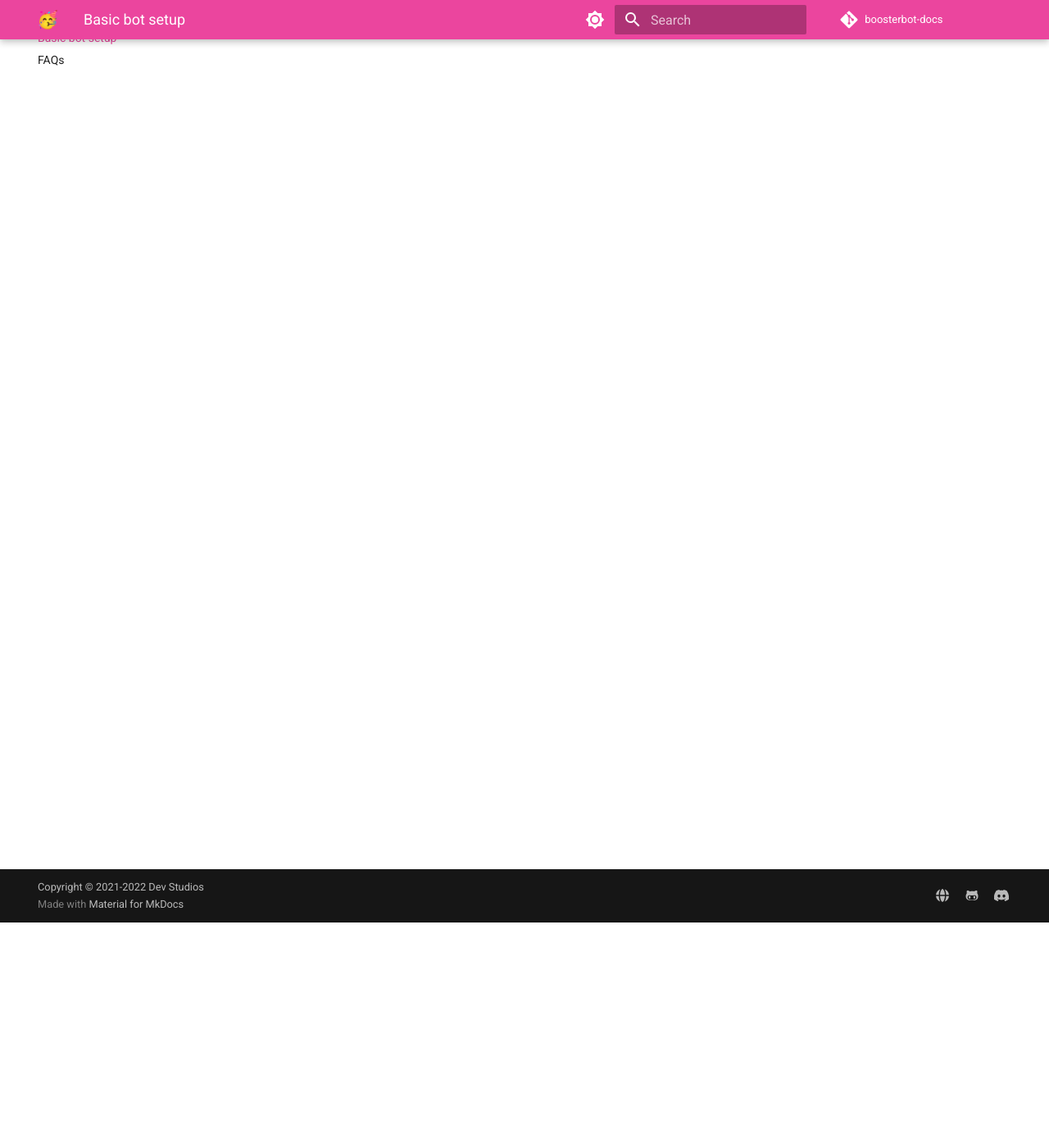
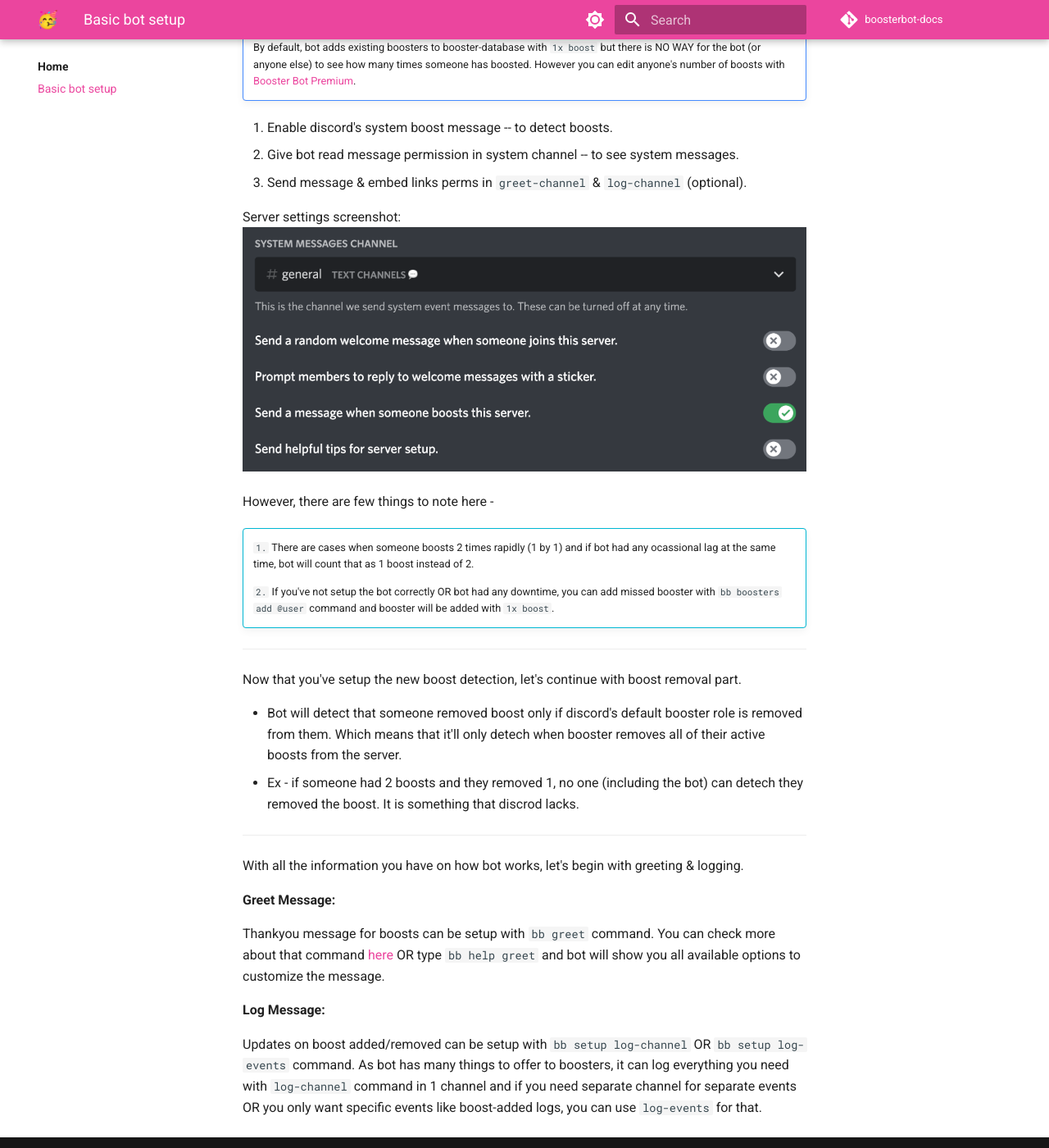
Before and after one commit to Booster-Bot-Discord/mkdocs-boosterbot, an MkDocs documentation site: the page built from docs/setup.md, in a window 1280 px wide and 1400 px high, scrolled down 275 px. Shown: the whole window at 82% size. Built offline with MkDocs 1.6.1 and Material for MkDocs 9.7.7, drawn with Linux system fonts in a browser that asks for light colours; comment, search, counter and statistics services are not loaded; some of the changed text lies outside the part shown.

Commit message:
basic setup

```diff
--- a/docs/setup.md
+++ b/docs/setup.md
@@ -1 +1,43 @@
-### Basic bot setup
+Let's setup few things so that bot can detect new boosters properly.
+
+!!! caution "Detecting members who boosted before bot was added:"
+
+    By default, bot adds existing boosters to booster-database with `1x boost` but there is NO WAY for the bot (or anyone else) to see how many times someone has boosted.
+    However you can edit anyone's number of boosts with [Booster Bot Premium](https://boosterbot.xyz/premium).
+
+1. Enable discord's system boost message -- to detect boosts.
+2. Give bot read message permission in system channel -- to see system messages.
+3. Send message & embed links perms in `greet-channel` & `log-channel` (optional).
+
+Server settings screenshot:
+![Server settings screenshot](./images/server-settings.png)
+
+However, there are few things to note here -
+
+!!! info ""
+
+    `1.` There are cases when someone boosts 2 times rapidly (1 by 1) and if bot had any ocassional lag at the same time, bot will count that as 1 boost instead of 2.
+
+    `2.` If you've not setup the bot correctly OR bot had any downtime, you can add missed booster with `bb boosters add @user` command and booster will be added with `1x boost`.
+
+---
+
+Now that you've setup the new boost detection, let's continue with boost removal part.
+
+-   Bot will detect that someone removed boost only if discord's default booster role is removed from them.
+    Which means that it'll only detech when booster removes all of their active boosts from the server.
+-   Ex - if someone had 2 boosts and they removed 1, no one (including the bot) can detech they removed the boost. It is something that discrod lacks.
+
+---
+
+With all the information you have on how bot works, let's begin with greeting & logging.
+
+**Greet Message:**
+
+Thankyou message for boosts can be setup with `bb greet` command.
+You can check more about that command [here](/commands/greet) OR type `bb help greet` and bot will show you all available options to customize the message.
+
+**Log Message:**
+
+Updates on boost added/removed can be setup with `bb setup log-channel` OR `bb setup log-events` command.
+As bot has many things to offer to boosters, it can log everything you need with `log-channel` command in 1 channel and if you need separate channel for separate events OR you only want specific events like boost-added logs, you can use `log-events` for that.
--- a/mkdocs.yml
+++ b/mkdocs.yml
@@ -29,9 +29,11 @@
 nav:
   - Home:
     - index.md
-    - Table of contents: summary.md
+    # - Table of contents: summary.md
     - Basic bot setup: setup.md
-    - FAQs: faq.md
+    # - FAQs: faq.md
+  - Greet Message:
+    - ./commands/greet.md
 
 extra:
   social:
```
Also changed, not shown: docs/commands/greet.md (added, +1 -0 lines), docs/images/server-settings.png (added).
